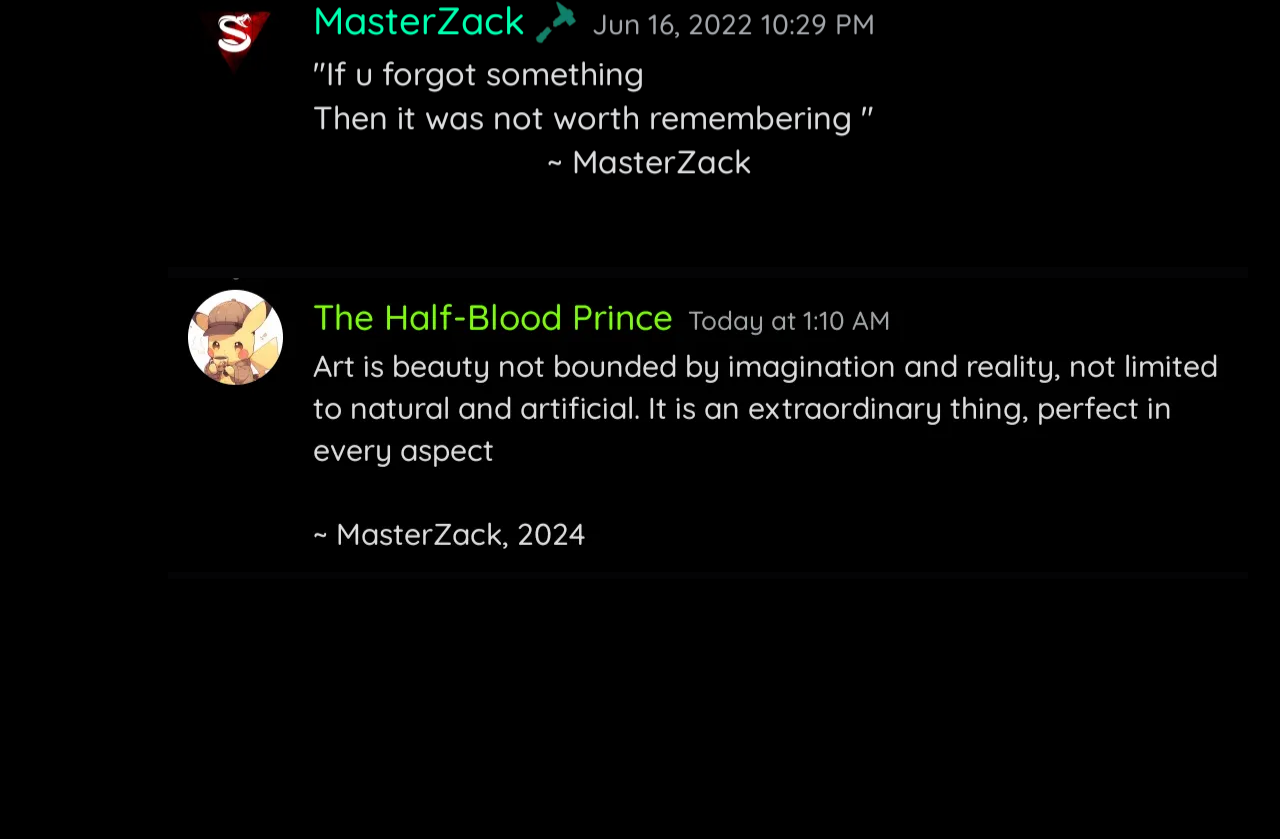
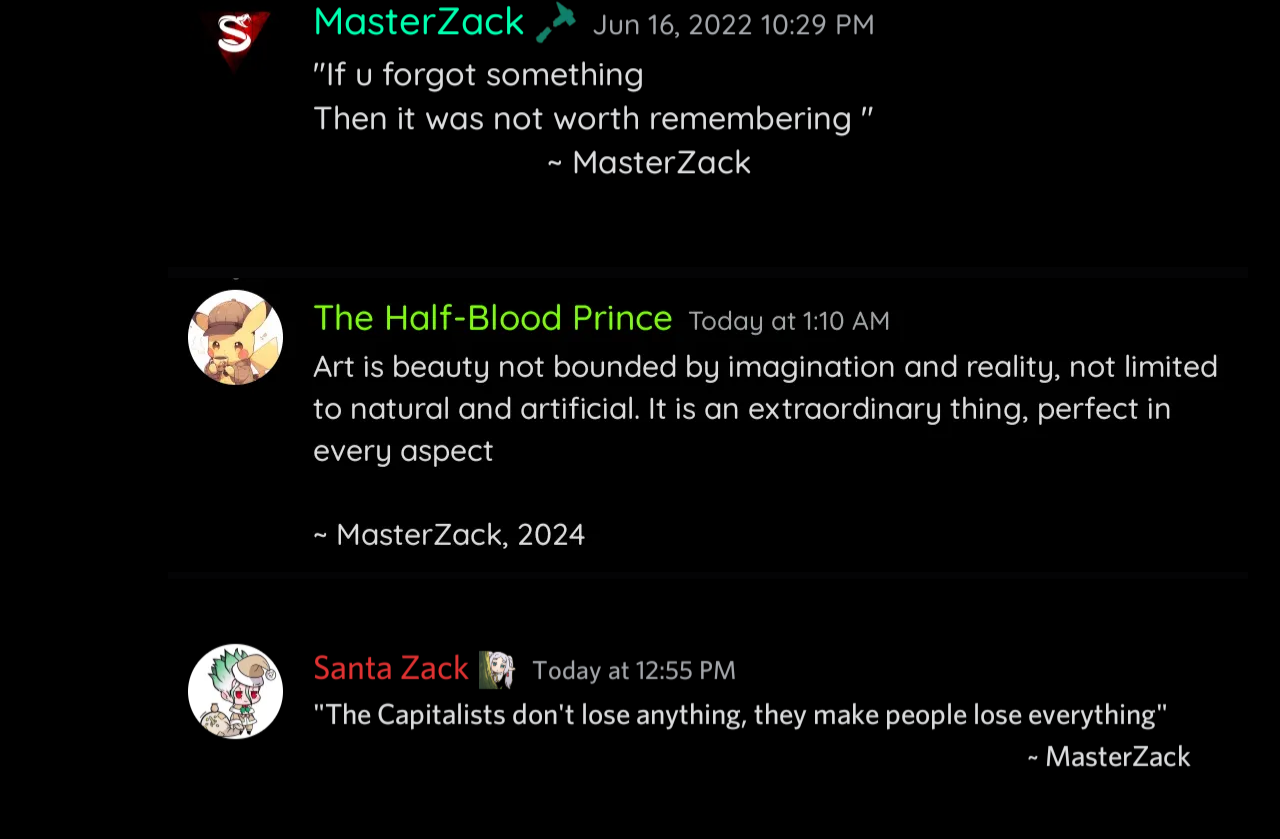
Before and after one commit to ZackieMaster/masterzack.me, a plain HTML site: page quotes.html in a window 1280 px wide. Shown: the part 2996-3835 px from the top of the page. Before the commit the page ends 3631 px from the top, so only its background shows below. Drawn offline with Linux system fonts and the light colour scheme.

Commit message:
Update quotes.html

```diff
--- a/quotes.html
+++ b/quotes.html
@@ -33,6 +33,7 @@
     <img src="images/Screenshot_20231112-155806.png" alt="Quote 7">
     <img src="images/Screenshot_20231112-155827.png" alt="Quote 8">
     <img src="images/Screenshot_20240308-101344.png" alt="Quote 9">
+    <img src="images/Screenshot_20241225-125559.png" alt="Qoute 10">
     </div>
   </body>
 </html>
```
